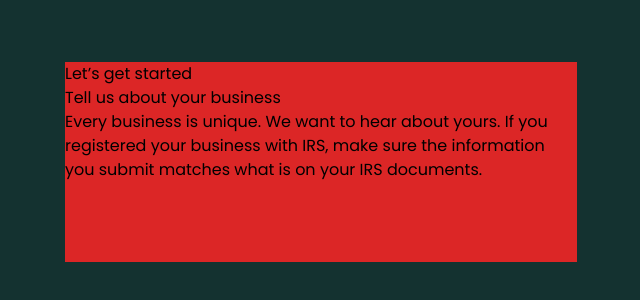
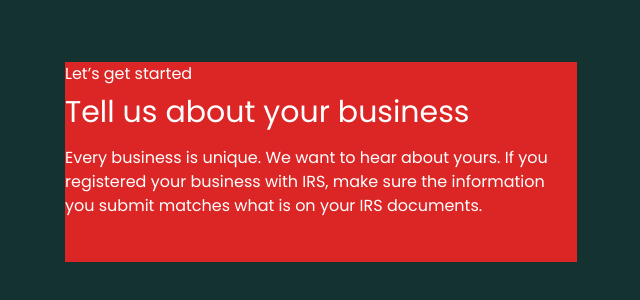
Before and after one commit to mohdyaserkt/hawkinvoice-clientSide, a Next.js app: page /getstarted in a window 1280 px wide. Shown: the part 238-538 px from the top of the page, without its empty margins (319-959 px from the left). Built offline with nearby package versions, Linux system fonts and the light colour scheme.

Commit message:
2 Aug 2023, 14:47

```diff
--- a/src/app/(organization)/getstarted/page.tsx
+++ b/src/app/(organization)/getstarted/page.tsx
@@ -7,15 +7,16 @@
       <nav></nav>
       <div className='flex h-full justify-center items-center'>
         <div className='bg-red-600 w-2/5 h-[200px]'>
-          <div>Let’s get started</div>
-          <div>
-            <h1>Tell us about your business</h1>
+          <div className='text-white text-base'>Let’s get started</div>
+          <div className='mt-2 mb-4'>
+            <h1 className='text-white text-3xl'>Tell us about your business</h1>
           </div>
-          <div>
-            <p>
+          <div className='mb-9'>
+            <p className='text-white text-base'>
             Every business is unique. We want to hear about yours. If you registered your business with IRS, make sure the information you submit matches what is on your IRS documents.
             </p>
           </div>
+
 
 
         </div>
```
